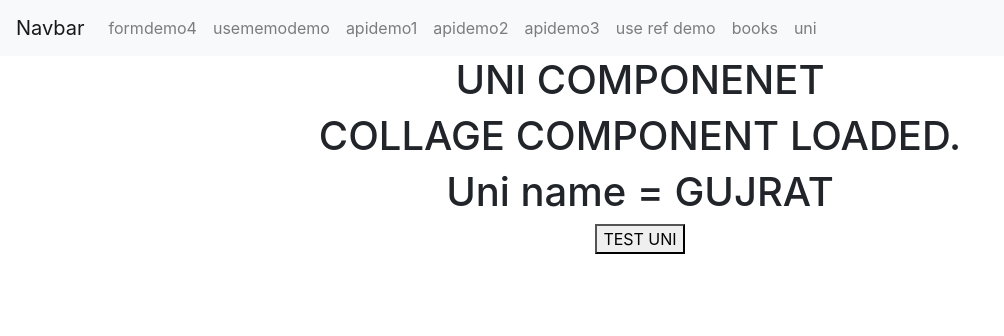
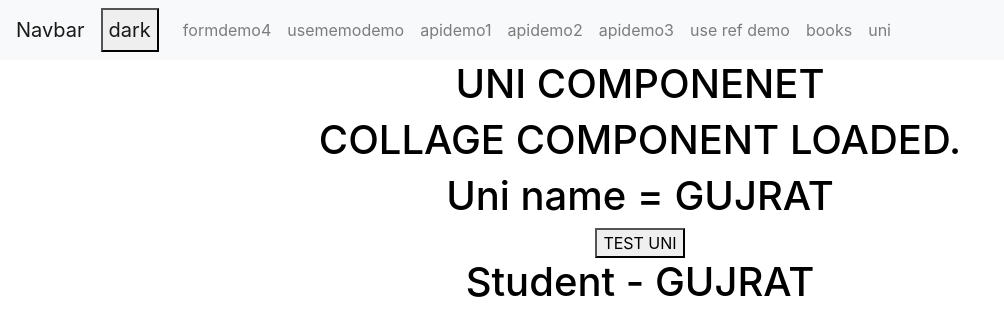
Before and after one commit to samirvithlani/mern_react_24_club_26, a React (Vite) app: page /uni in a window 1280 px wide. Shown: the top 336 px of the page, without its empty margins (0-1004 px from the left). Built offline with nearby package versions, Linux system fonts and the light colour scheme.

Commit message:
theme context

```diff
--- a/src/App.jsx
+++ b/src/App.jsx
@@ -38,10 +38,16 @@ import { UseRefDemo1 } from "./components/UseRefDemo1";
 import { UseRefDemo2 } from "./components/UseRefDemo2";
 import { Books } from "./components/Books";
 import { Uni } from "./components/Uni";
+import { ThemeContext } from "./components/ThemeContext";
 
 function App() {
+
+  const [theme, settheme] = useState("light")
+
   return (
-    <div>
+    <ThemeContext.Provider value={{theme,settheme}}>
+
+    <div style={{backgroundColor:theme=="light"?"white":"black",color:theme=="light"?"black":"white"}}>
       <ToastContainer
         position="top-center"
         autoClose={5000}
@@ -86,6 +92,7 @@ function App() {
         <Route path="/uni" element ={<Uni/>}></Route>
       </Routes>
     </div>
+    </ThemeContext.Provider>
   );
 }
 
--- a/src/components/Collage.jsx
+++ b/src/components/Collage.jsx
@@ -1,5 +1,6 @@
 import React, { useContext } from 'react'
 import { UniContext } from './UniContext'
+import { Student } from './Student'
 
 export const Collage = () => {
     const {uniName,testUni} = useContext(UniContext)
@@ -8,6 +9,7 @@ export const Collage = () => {
         <h1>COLLAGE COMPONENT LOADED.</h1>
         <h1>Uni name = {uniName}</h1>
         <button onClick={testUni}>TEST UNI</button>
+        <Student></Student>
     </div>
   )
 }
--- a/src/components/Navbar.jsx
+++ b/src/components/Navbar.jsx
@@ -1,13 +1,18 @@
-import React from "react";
+import React, { useContext } from "react";
 import { Link } from "react-router-dom";
+import { ThemeContext } from "./ThemeContext";
 
 export const Navbar = () => {
+  const {theme,settheme} = useContext(ThemeContext)
   return (
     <div>
       <nav class="navbar navbar-expand-lg navbar-light bg-light">
         <Link class="navbar-brand" to="/">
           Navbar
         </Link>
+        <button onClick={()=>{settheme(theme=="light"?"dark":"light")}} class="navbar-brand" to="/">
+          {theme == "light"?"dark":"light"}
+        </button>
         <button
           class="navbar-toggler"
           type="button"
--- /dev/null
+++ b/src/components/Student.jsx
@@ -0,0 +1,11 @@
+import React, { useContext } from 'react'
+import { UniContext } from './UniContext'
+
+export const Student = () => {
+    const {uniName} = useContext(UniContext)
+  return (
+    <div>
+        <h1>Student - {uniName}</h1>
+    </div>
+  )
+}
--- /dev/null
+++ b/src/components/ThemeContext.jsx
@@ -0,0 +1,3 @@
+import { createContext } from "react";
+
+export const ThemeContext = createContext()
```
